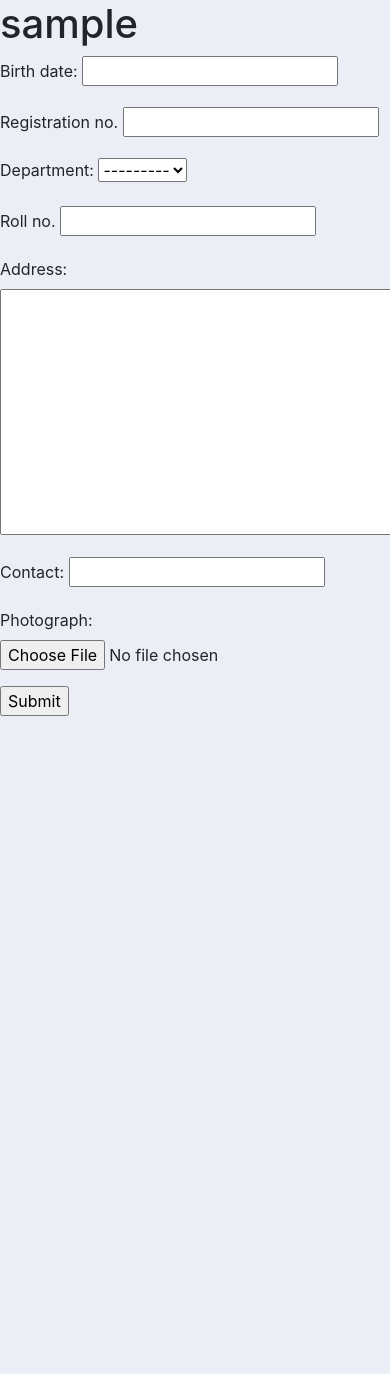
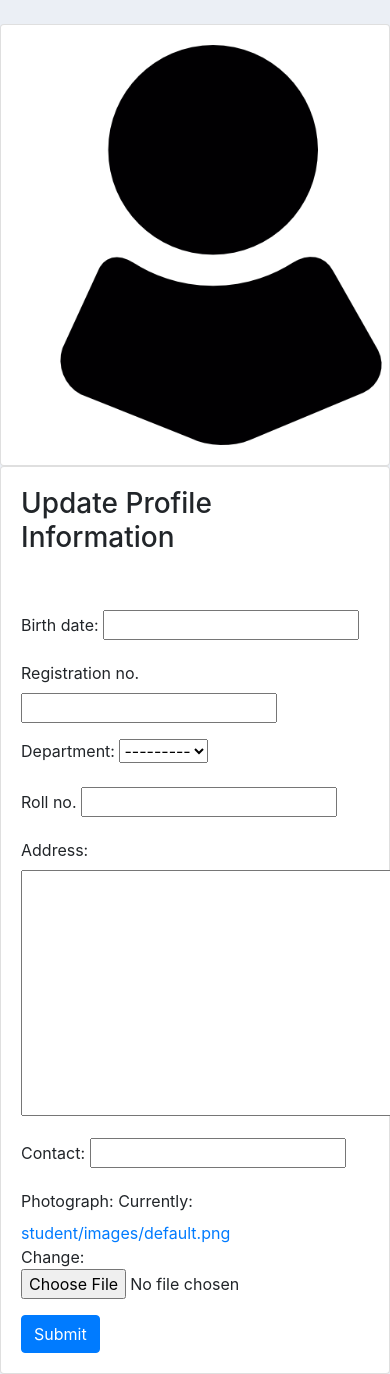
Before and after one commit to nirvikagarwal/Student-Academic-Record, a Django app: page /student/update/ in a window 390 px wide; the page is wider, and only the part inside the window is pictured. Shown: the part 56-1430 px from the top of that part. Before the commit the page ends 844 px from the top of that part, so only its background shows below. Run offline with Django 3.2, Linux system fonts and the light colour scheme; the visitor is signed in with stand-in values (Sample User, id 1); data comes from the database, SQL or seed files in the repository; data that the repository does not hold is empty; some libraries are stand-ins or nearby versions.

Commit message:
added signals

```diff
--- a/student/models.py
+++ b/student/models.py
@@ -1,6 +1,8 @@
 from django.db import models
 from django.urls import reverse
 from django.contrib.auth.models import User
+from django.db.models.signals import post_save
+from django.dispatch import receiver
 # Create your models here.
 
 class Department(models.Model):
@@ -34,24 +36,6 @@ class AllSemester(models.Model): # student can select their Semesters from this
     def __str__(self):
         return self.semester
 
-# class User(AbstractUser):
-
-#     first_name    = models.CharField(max_length=256,blank=False,null=True)
-#     last_name     = models.CharField(max_length=256,blank=False,null=True)
-#     username      = models.CharField(max_length=256,blank=False, unique=True,null=True)
-#     email         = models.EmailField(unique=True,null=True)
-#     birth_date    = models.DateField(null=True)
-#     reg           = models.CharField(verbose_name='Registration no.',max_length=8,blank=False,unique=True,null=True)
-#     photograph    = models.ImageField(upload_to='student/images',null=True)
-
-#     USERNAME_FIELD = 'email'
-#     REQUIRED_FIELDS = [
-#         'username',
-#     ]
-
-#     def __str__(self):
-#         return self.email
-
 
 class StudentSubject(models.Model): # A model which has the subjects of the students semesterwise
     student = models.ForeignKey(User, on_delete=models.CASCADE)
@@ -71,14 +55,22 @@ class Marks(models.Model):
 
 class StudentProfile(models.Model):
 
-    student = models.OneToOneField(User, on_delete=models.CASCADE)
+    student = models.OneToOneField(User, on_delete=models.CASCADE, blank=True, null=True)
     birth_date    = models.DateField(null=True)
     reg           = models.CharField(verbose_name='Registration no.',max_length=8,blank=False,unique=True,null=True)
-    department = models.ForeignKey(Department, on_delete=models.CASCADE)
+    department = models.ForeignKey(Department, on_delete=models.CASCADE, null=True)
     roll = models.CharField(verbose_name='Roll no.',max_length=8,unique=True,blank=False,null=True)
     address       = models.TextField(verbose_name='Address',blank=False,null=True)
     contact       = models.CharField(max_length=13,blank=False,unique=True,null=True)
-    photograph    = models.ImageField(upload_to='student/images',null=True)
+    photograph    = models.ImageField(upload_to='student/images',null=True, default='student/images/default.png')
 
     def __str__(self):
         return self.student.username
+
+
+@receiver(post_save, sender=User)
+def create_profile(sender, instance, created, **kwargs):
+
+    if created:
+        StudentProfile.objects.create(student=instance)
+        print('Profile created')
--- a/student/templates/student/update_form.html
+++ b/student/templates/student/update_form.html
@@ -1,14 +1,42 @@
-{% extends 'student/base.html' %}
+{%  extends 'student/base.html' %}
 
 {% block title_block %}
     Update Profile
 {% endblock title_block %}
 
 {% block body_block %}
-    <h1>{{ student.username }}</h1>
-    <form action="" method="POST", enctype="multipart/form-data">
-        {% csrf_token %}
-        {{form.as_p}}
-        <input type="submit" value="Submit">
-    </form>
-{% endblock body_block %}
+
+<style>
+	.profile-pic{
+		max-width: 400px;
+		max-height:400px;
+		margin: 0 auto;
+		border-radius: 50px;
+	}
+</style>
+
+<br>
+<div class="row">
+	<div class="col-md-3">
+		<div class="card card-body">
+			<img class="profile-pic" src="{{request.user.studentprofile.photograph.url}}" >
+		</div>
+	</div>
+	<div class="col-md-9">
+		<div class="card card-body">
+            <h3>Update Profile Information</h3>
+            <br>
+            <br>
+			<form method="POST" action="" enctype="multipart/form-data">
+				{% csrf_token %}
+				{{form.as_p}}
+
+			<input class="btn btn-primary" type="submit" name="Update Information">
+			</form>
+		</div>
+	</div>
+</div>
+
+
+
+{% endblock %}
--- a/student/views.py
+++ b/student/views.py
@@ -36,6 +36,7 @@ def registerView(request):
             if form.is_valid():
                 form.save()
                 student = form.cleaned_data.get('username')
+                request.user.studentprofile = request.user
                 messages.success(request, 'Accounts was created for '+ student)
                 return redirect('student:login')
         context = {
@@ -55,37 +56,19 @@ def logoutView(request):
 
 @login_required(login_url='student:login')
 def updateView(request):
-    student = User.objects.get(pk=request.user.pk)
-    # form = StudentProfileUpdateForm()
-    # if request.method == 'POST':
-    #     form = StudentProfileUpdateForm(request.POST)
-    #     if form.is_valid():
-    #         profile = form.save(commit=False)
-    #         profile.student = student
-    #         if 'photograph' in request.FILES:
-    #             profile.photograph = request.FILES['photograph']
-    #         profile.save()
-    #         return redirect('/')
-    # context = {
-    #     'form':form,
-    #     'student':student,
-    # }
-    form = StudentProfileUpdateForm(request.POST or None, request.FILES or None, instance=student)
-    if form.is_valid():
-        profile = form.save(commit=False)
-        profile.student = student
-        profile.save()
-        return redirect('/')
-    context={
+    student = request.user.studentprofile
+    form = StudentProfileUpdateForm(instance=student)
+    if request.method == 'POST':
+        form = StudentProfileUpdateForm(request.POST, request.FILES, instance=student)
+        if form.is_valid():
+            form.save()
+    context = {
         'form':form,
-        'student': student,
+        'student':student,
     }
+
     return render(request, 'student/update_form.html', context)
 
 
 def index(request):
     return render(request, 'student/index.html')
-
-
-# def routine(request):
-#     return render(request, 'student/routine.html')
--- a/student_record/settings.py
+++ b/student_record/settings.py
@@ -44,7 +44,7 @@ INSTALLED_APPS = [
     'allauth.account',
     'allauth.socialaccount',
     'allauth.socialaccount.providers.google',
-    'student',
+    'student.apps.StudentConfig',
 ]
 
 SITE_ID = 1
```
Also changed, not shown: media/student/images/494303a2cb59b5103ed095867f3d5dbd.jpg (added), media/student/images/728960.jpg (added), media/student/images/default.png (added), student/migrations/0002_auto_20200326_0915.py (added), student/migrations/0003_auto_20200326_0921.py (added), student/migrations/0004_auto_20200326_0924.py (added), student/migrations/0005_auto_20200326_1107.py (added).
